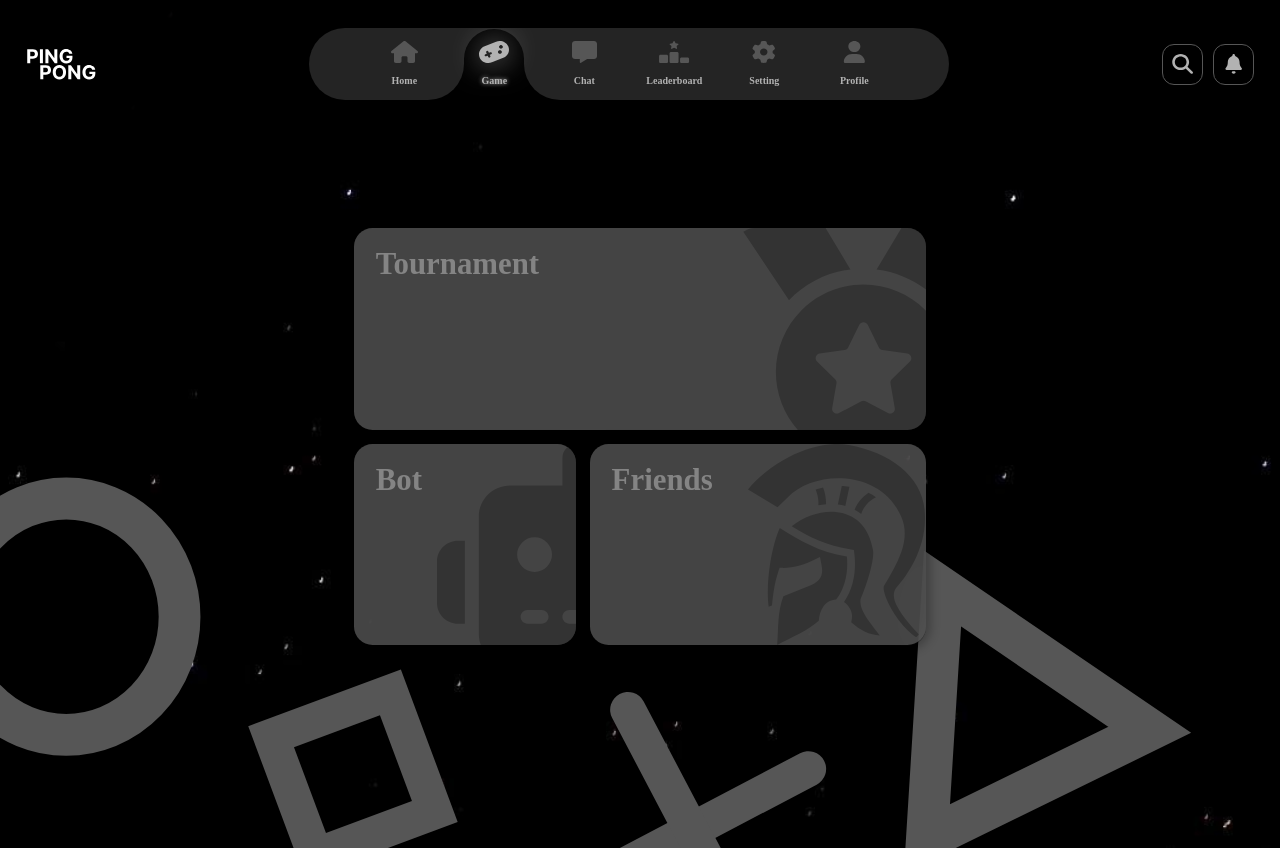
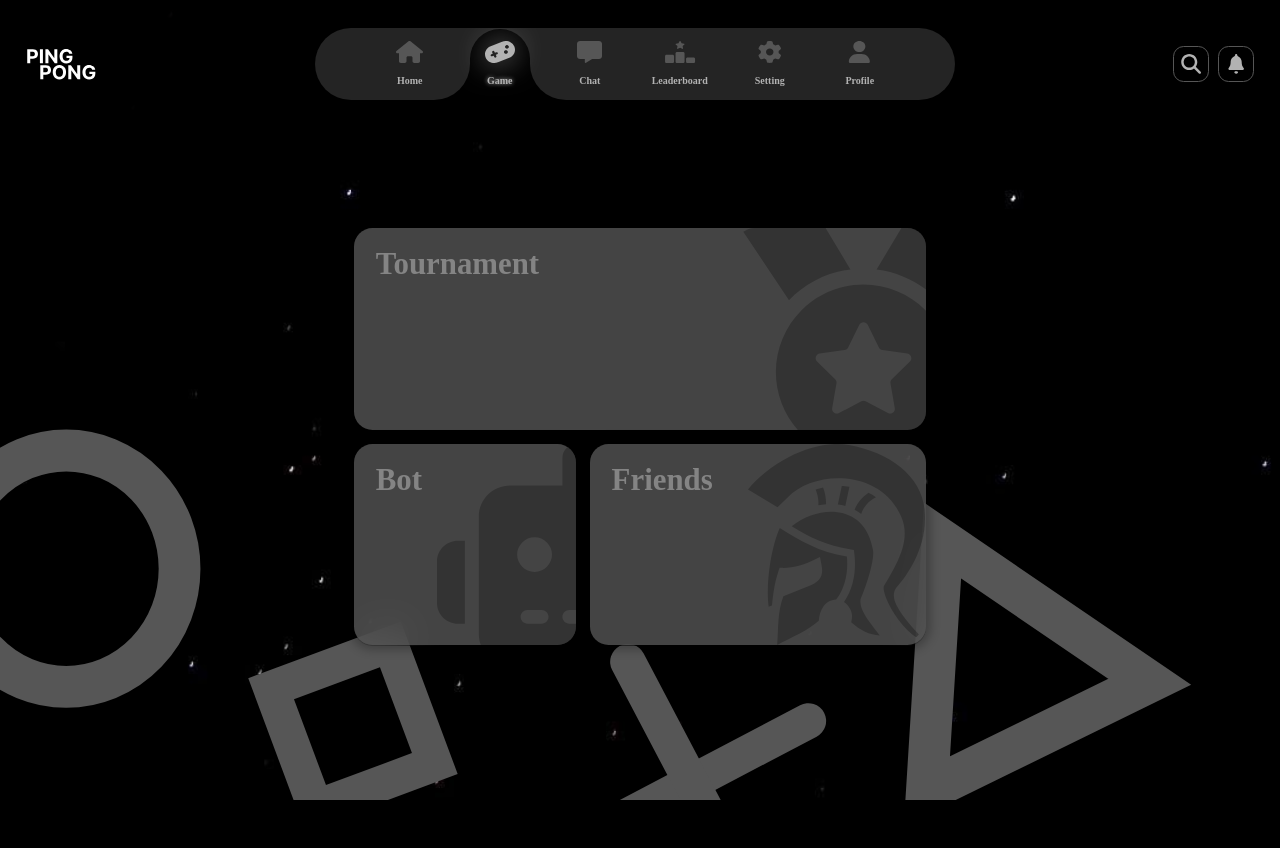
Before and after one commit to abdellah-archtouy/ft_transcendence, a React (Create React App) app in the folder frontend/: page /game in a window 1280 px wide. After the commit the page ends 800 px from the top, so only its background shows below. Built offline with nearby package versions, Linux system fonts and the light colour scheme; a web font is replaced by a local one.

Commit message:
last updates

```diff
--- a/frontend/src/App.js
+++ b/frontend/src/App.js
@@ -30,7 +30,7 @@ function App() {
       {auth ? (
         <>
           <Navbar />
-          <div className="main" style={{marginBottom: souldApplyMargin ? "200px" : "0px"}}>
+          <div className="main" style={{marginBottom: souldApplyMargin ? "clamp(6.875rem, 4.688vw + 5rem, 12.5rem)" : "0px"}}>
             <Routes>
               <Route exact path="/" element={<Home />} />
               <Route exact path="/game/*" element={<GameRouting />} />
--- a/frontend/src/component/Game/Friend/friend.css
+++ b/frontend/src/component/Game/Friend/friend.css
@@ -5,17 +5,18 @@
     flex-wrap: wrap;
     justify-content: center;
     align-items: center;
-    gap: 6vh;
+    gap: clamp(1.25rem, 10vw - 2.75rem, 6.25rem);
     padding: 0 4%; /* Padding for the container */
     user-select: none;
 }
 
 .Friend-header {
     font-size: clamp(1.5rem, 1.071vw + 1.286rem, 3rem);
+    color: rgb(255, 255, 255, 0.6);
     line-height: 1em;
     font-weight: 800;
-    margin-top: 50px;
-    margin-bottom: 100px;
+    margin-top: 4vh;
+    margin-bottom: 7vh;
     text-shadow : 0px 0px 14.86px #ffffff80,
                  0px 0px 29.71px #ffffff80,
                  0px 0px 104px #ffffff80,
@@ -25,25 +26,27 @@
 }
 
 .friend-game-select > div  {
-    width: calc(clamp(15.625rem, 22.321vw - 4.464rem, 31.25rem));
-    height: calc(clamp(15.625rem, 22.321vw - 4.464rem, 31.25rem));
+    width: clamp(10.625rem, 9.375vw + 6.875rem, 21.875rem);
+    height: clamp(10.625rem, 9.375vw + 6.875rem, 21.875rem);
     max-width: 450px;
     max-height: 450px;
     background-color: rgba(86, 86, 86, 0.8);
     overflow: hidden;
     display: flex;
     position: relative;
-    border-radius: 30px;
+    border-radius: clamp(1.25rem, 1.25vw + 0.75rem, 1.875rem);
     box-shadow: 0px 0px 10px 5px rgba(0, 0, 0, 0.25);
     backdrop-filter: blur(20px);
     box-sizing: border-box;
     padding: 10%;
+    transition: all 0.4s;
+    cursor: pointer;
 }
 
 .friend-game-select > div > p {
     display: inline-block;
     vertical-align: bottom;
-    font-size: calc(10px + 2vw);
+    font-size: clamp(1.5rem, 1.51vw + 0.896rem, 3.313rem);
     font-weight: 700;
     color: rgba(196, 196, 196, 0.5);
     width: auto;
@@ -53,16 +56,22 @@
 
 .PlayImage {
     position: absolute;
-    right: -39%;
+    right: -43%;
     bottom: 0;
     height: 100%;
 }
 
 .PlayRemote > img {
     transform: scaleX(-1);
-    left: -39%;
+    left: -43%;
 }
 
 .PlayRemote {
     justify-content: end;
 }
+
+.PlayLocal:hover, .PlayRemote:hover {
+    animation: hoverScale 0.4s ease-in-out;
+    transform: scale(1.025, 1.025);
+    filter: drop-shadow(0px 0 0 white);
+}
--- a/frontend/src/component/Game/Game.css
+++ b/frontend/src/component/Game/Game.css
@@ -73,22 +73,10 @@
     opacity: 0;
 }
 
-@keyframes talal {
-    0% {
-        transform:scale(1, 1);
-    }
-    50% {
-        transform:scale(1.05, 1.05);
-    }
-    100% {
-        transform:scale(1.025, 1.025);
-    }
-}
-
 .game_Tournament:hover , .game_friend:hover, .game_bot:hover
 {
     z-index: 1;
-    animation: talal 0.4s ease-in-out;
+    animation: hoverScale 0.4s ease-in-out;
     transform: scale(1.025, 1.025);
     filter: drop-shadow(0px 0 0 white);
 }
@@ -128,7 +116,6 @@
     border-radius: 30px;
     width: auto;
     height: 100%;
-    /* right: -80px; */
 }
 
 .game_bot {
--- a/frontend/src/component/Game/bot/gamemode.css
+++ b/frontend/src/component/Game/bot/gamemode.css
@@ -42,8 +42,8 @@
     font-size: clamp(1.5rem, 1.071vw + 1.286rem, 3rem);
     color: rgb(255, 255, 255, 0.6);
     line-height: 0.9;
-    margin-top: 50px;
-    margin-bottom: 40px;
+    margin-top: 4vh;
+    margin-bottom: 9vh;
     text-shadow : 0px 0px 14.86px #ffffff80,
                  0px 0px 29.71px #ffffff80,
                  0px 0px 104px #ffffff80,
--- a/frontend/src/component/Navbar/navbar.css
+++ b/frontend/src/component/Navbar/navbar.css
@@ -162,13 +162,13 @@
   height: fit-content;
   width: fit-content;
   display: flex;
-  gap: clamp(0.625rem, -1.042vw + 1.042rem, 0.375rem);
+  gap: clamp(0.375rem, 0.5vw + 0.175rem, 0.625rem);
 }
 
 .navbutton {
-  height: clamp(1.563rem, 2.5vw + 0.563rem, 2.813rem);
-  width: clamp(1.563rem, 2.5vw + 0.563rem, 2.813rem);
-  border-radius: clamp(0.313rem, 1.823vw - 0.417rem, 0.75rem);
+  height: clamp(1.25rem, 2.5vw + 0.25rem, 2.5rem);
+  width: clamp(1.25rem, 2.5vw + 0.25rem, 2.5rem);
+  border-radius: clamp(0.313rem, 0.875vw - 0.037rem, 0.75rem);
   background-color: transparent;
   border: solid clamp(0.063rem, -0.098vw + 0.063rem, 0rem) #565656;
   outline: none;
--- a/frontend/src/index.css
+++ b/frontend/src/index.css
@@ -2,7 +2,6 @@
   margin: 0;
   padding: 0;
   box-sizing: border-box;
-  /* border: solid; */
 }
 
 #root {
@@ -116,6 +115,18 @@ body {
   }
 }
 
+@keyframes hoverScale {
+  0% {
+      transform:scale(1, 1);
+  }
+  50% {
+      transform:scale(1.05, 1.05);
+  }
+  100% {
+      transform:scale(1.025, 1.025);
+  }
+}
+
 @media (max-width: 1024px) {
 
 }
```
